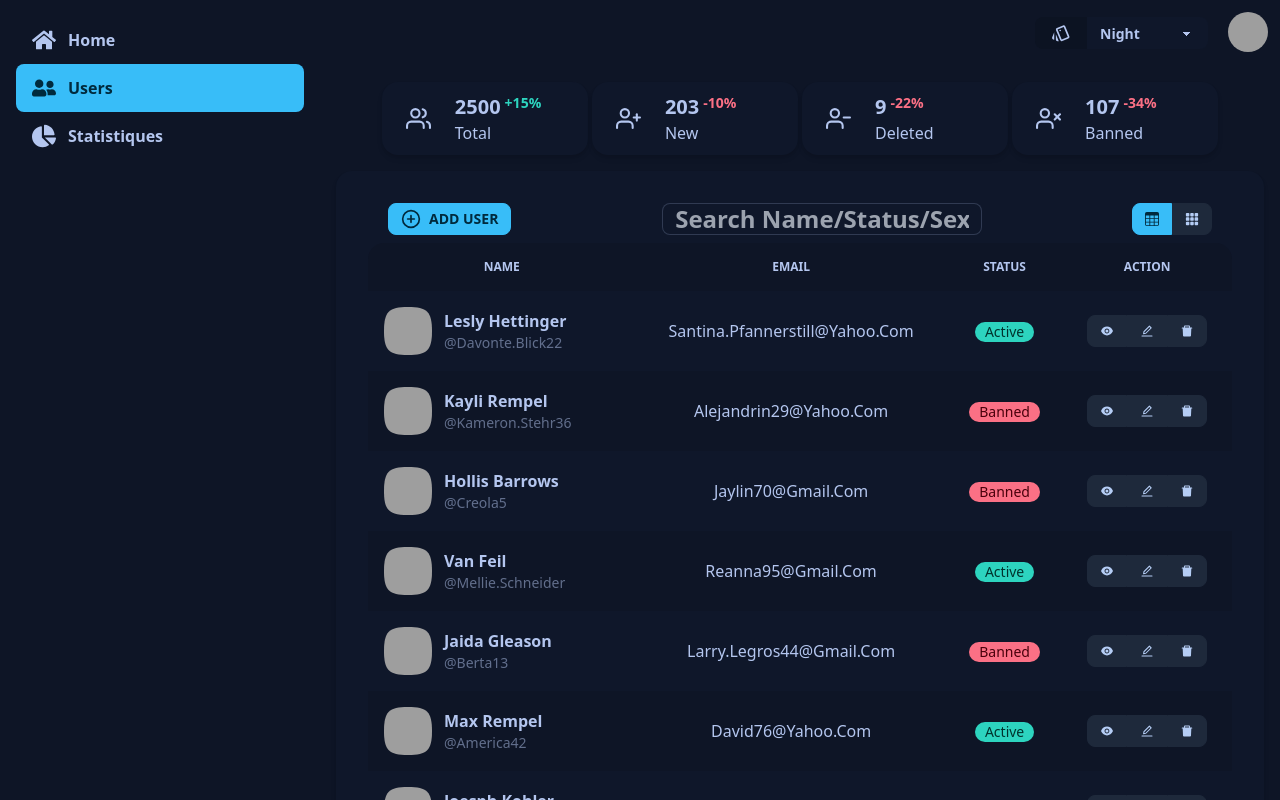
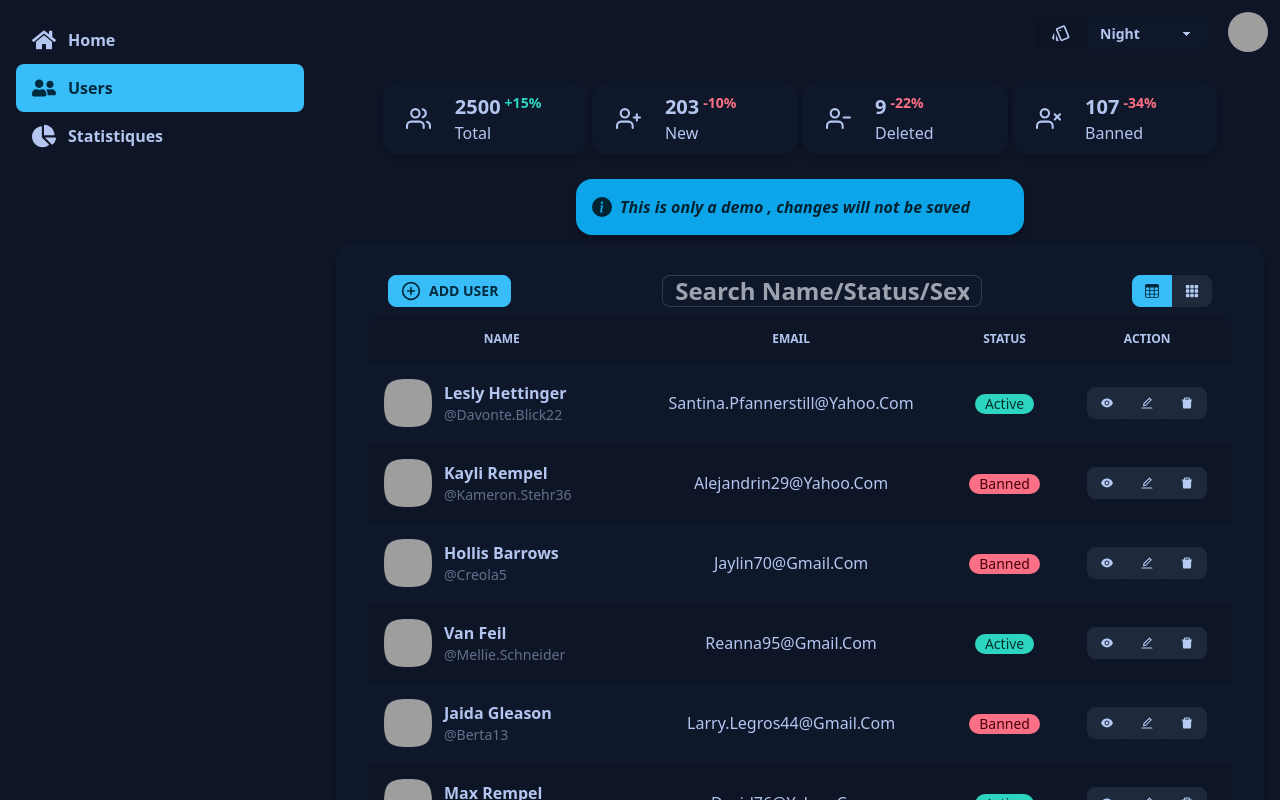
Before and after one commit to ichala/react-dashboard-ui, a React (Create React App) app: page /users in a window 1280 px wide. Built offline with nearby package versions, Linux system fonts and the light colour scheme; grey boxes are pictures that could not be loaded; the HTML template or start-up script is replaced by a standard one.

Commit message:
change Crud tool

```diff
--- a/src/Components/Cards/UserCard.jsx
+++ b/src/Components/Cards/UserCard.jsx
@@ -1,5 +1,5 @@
 import React from 'react';
-import CrudTools from '../ToolsBar/CrudTools';
+import CrudTools from '../Users/DataGridCardLayout/ToolsBar/CrudTools';
 
 function UserCard({ user, setSelectedUser }) {
   return (
--- a/src/Components/Users/DataGridCardLayout/UserDataTableLayout.jsx
+++ b/src/Components/Users/DataGridCardLayout/UserDataTableLayout.jsx
@@ -1,7 +1,7 @@
 import React from 'react';
 import { BsGenderMale, BsGenderFemale } from 'react-icons/bs';
 import moment from 'moment';
-import CrudTools from '../../ToolsBar/CrudTools';
+import CrudTools from './ToolsBar/CrudTools';
 
 function UserDataTableLayout({ Users, setSelectedUser }) {
   return (
--- a/src/Pages/Users/Users.jsx
+++ b/src/Pages/Users/Users.jsx
@@ -4,7 +4,7 @@ import {
 } from 'react-icons/fi';
 
 import {
-  BsFillGrid3X3GapFill, BsTable,
+  BsFillGrid3X3GapFill, BsInfoCircleFill, BsTable,
 } from 'react-icons/bs';
 import SmallStatsCard from '../../Components/Cards/SmallStatsCard';
 import DataGridCardLayout from '../../Components/Users/DataGridCardLayout/UserDataGridCardLayout';
@@ -78,6 +78,12 @@ function Users() {
                 <SmallStatsCard icon={<FiUserMinus size={25} />} stats="9" title="Deleted" change="-22" />
                 <SmallStatsCard icon={<FiUserX size={25} />} stats="107" title="Banned" change="-34" />
               </div>
+              <div className="alert p-4 m-2 alert-info italic font-semibold max-w-md shadow-lg">
+                <div>
+                  <BsInfoCircleFill size={20} />
+                  <span>This is only a demo , changes will not  be saved</span>
+                </div>
+              </div>
               <div className="card w-full bg-base-100 shadow-md">
                 <div className="card-body">
                   <div className="card-actions justify-between items-center px-5">
```
Also changed, not shown: src/Components/Users/DataGridCardLayout/ToolsBar/CrudTools.jsx (renamed from src/Components/ToolsBar/CrudTools.jsx).
